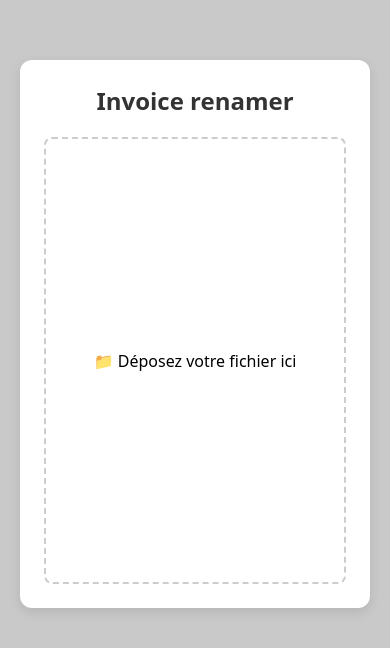
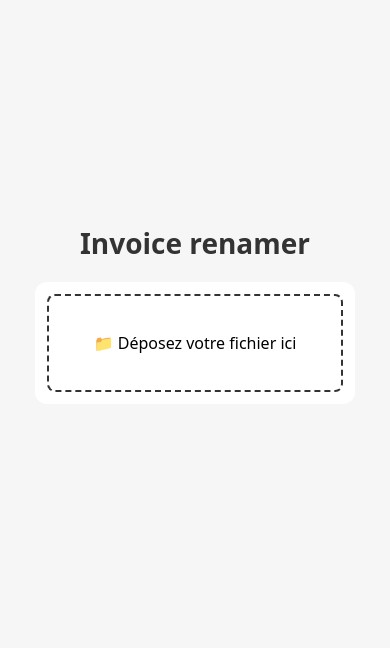
Before and after one commit to Dogmael/invoice-renamer, a website built with Vite: page invoiceRenamer/index.html in a window 390 px wide. Shown: the part 108-756 px from the top of the page. Built offline with nearby package versions, Linux system fonts and the light colour scheme.

Commit message:
[FRONT] Première version avec un responsive simple

```diff
--- a/invoiceRenamer/index.html
+++ b/invoiceRenamer/index.html
@@ -1,5 +1,6 @@
 <!doctype html>
 <html lang="en">
+
 <head>
   <meta charset="UTF-8" />
   <link rel="stylesheet" href="/src/styles.css" />
@@ -17,10 +18,13 @@
       </div>
 
       <!-- Zone de drop -->
+      <div class="drop-zone-container" id="dropZoneContainer">
         <div class="drop-zone" id="dropZone">
           <p>📁 Déposez votre fichier ici</p>
           <input type="file" id="fileInput" style="display: none;">
         </div>
       </div>
+    </div>
 </body>
+
 </html>
--- a/invoiceRenamer/src/styles.css
+++ b/invoiceRenamer/src/styles.css
@@ -1,60 +1,57 @@
-html, body {
+html,
+body {
   margin: 0;
   padding: 0;
   height: 100%;
   font-family: system-ui;
-  background-color: rgb(201, 201, 201);
+  background-color: rgb(246, 246, 246);
+  overflow: scroll;
 }
 
-
-    /* Conteneur principal : centre tout */
 .page-container {
-      display: flex;
-      justify-content: center;
-      align-items: center;
-      min-height: 100vh;
-      padding: 20px;
+  display: grid;
+  place-items: center;
+  height: 100dvh;
 }
 
-    /* Carré/rectangle centré (ajuste la taille ici) */
 .centered-box {
-      width: 400px;
-      height: 500px; /* Ajuste pour un carré (400px) ou un rectangle */
-      background: white;
-      border-radius: 12px;
-      box-shadow: 0 4px 12px rgba(0, 0, 0, 0.1);
+  width: clamp(320px, 80vw, 900px);
+  max-height: calc(100dvh - 4rem);
+  aspect-ratio: 16/9;
+  overflow-y: auto;
   display: flex;
   flex-direction: column;
-      padding: 24px;
-      gap: 20px; /* Espace entre texte et drop zone */
 }
 
-    /* Zone de texte (titre/instructions) */
 .text-zone {
   text-align: center;
-      flex: 0 0 auto; /* Prend l'espace nécessaire */
-    }
-    .text-zone h1 {
-      margin: 0;
-      color: #333;
-      font-size: 24px;
-    }
-    .text-zone p {
-      margin: 10px 0 0;
-      color: #666;
-      font-size: 14px;
+  flex: 0 0 auto;
 }
 
-    /* Zone de drop (rectangle) */
+.text-zone h1 {
+  margin: 0 0 20px 0;
+  color: #333;
+  font-size: 28px;
+  font-weight: 600;
+}
+
+.drop-zone-container {
+  flex: 1;
+  min-height: 0;
+  background-color: white;
+  border-radius: 12px;
+  position: relative;
+  padding: 0.75rem;
+}
+
 .drop-zone {
-      flex: 1; /* Prend le reste de l'espace */
-      border: 2px dashed #ccc;
+  width: 100%;
+  height: 100%;
   border-radius: 8px;
+  border: 2px dashed #333;
   display: flex;
   flex-direction: column;
   justify-content: center;
   align-items: center;
-      padding: 20px;
-      cursor: pointer;
-      transition: border-color 0.3s;
+  box-sizing: border-box;
 }
```
Also changed, not shown: AGENTS.md (added, +76 -0 lines). Lines whose indentation alone changed are shown as unchanged.
